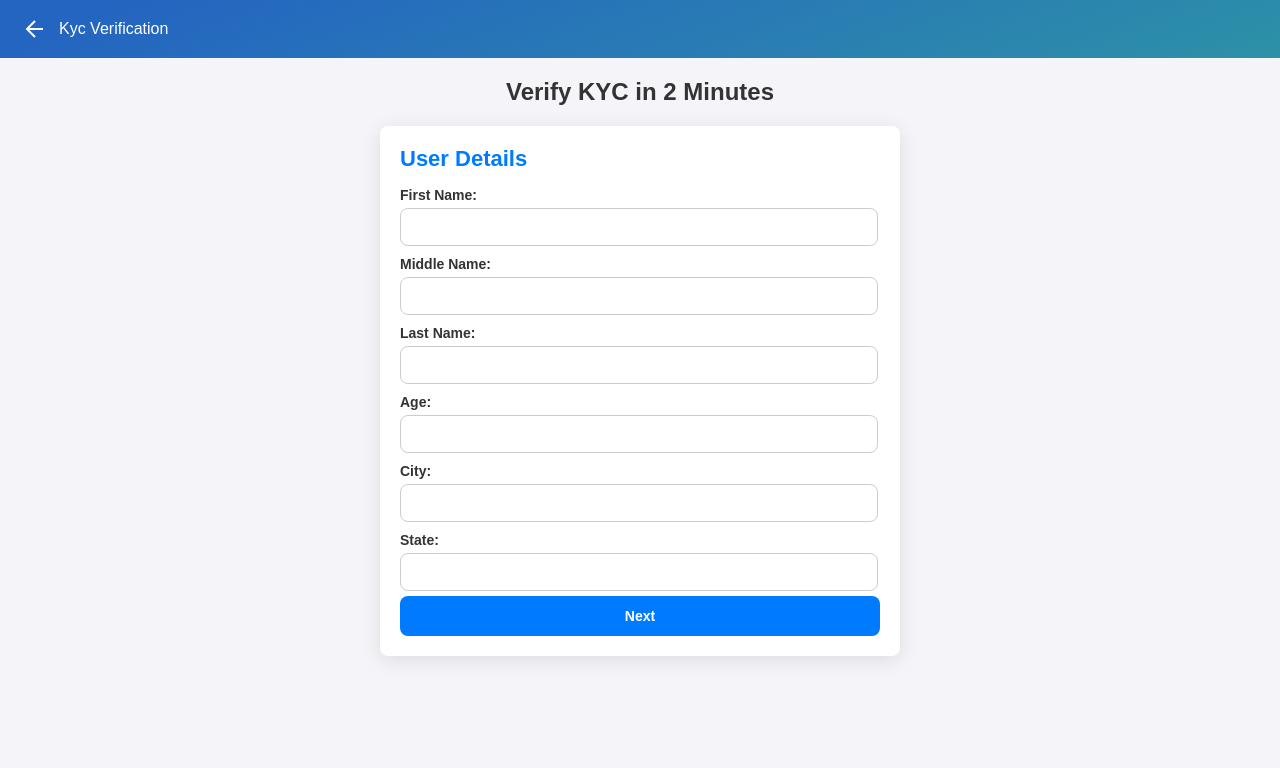
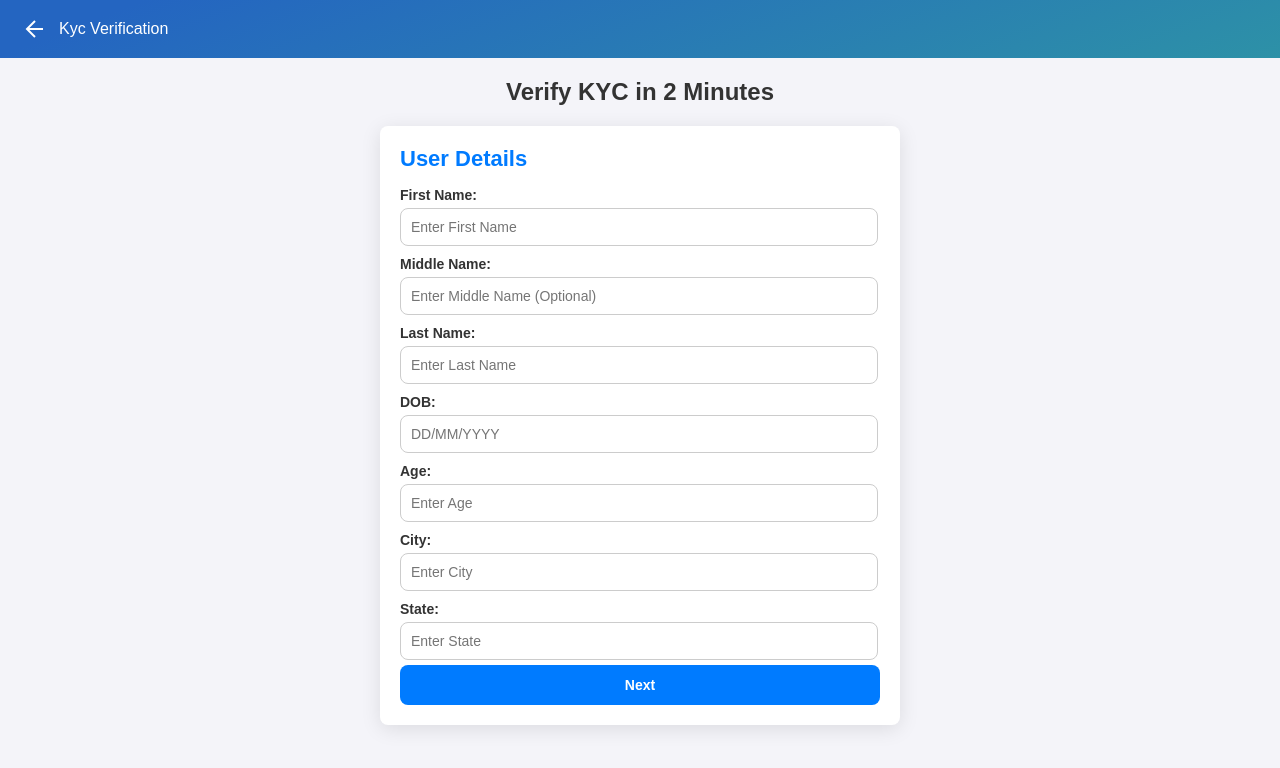
Before and after one commit to dream-ball/dreamball-frontend, a React (Create React App) app: page /kyc in a window 1280 px wide. Shown: the top 768 px of the page. Built offline with nearby package versions, Linux system fonts and the light colour scheme.

Commit message:
cash options

```diff
--- a/src/components/Menu/Menu.js
+++ b/src/components/Menu/Menu.js
@@ -30,7 +30,6 @@ export default function MenuIcon() {
         }
         menu_data();
     }, [])
-
     return (
         <>
             {userData.length > 0 ? <>
@@ -67,7 +66,6 @@ export default function MenuIcon() {
                                         <path d="m3.293 11.293 1.414 1.414L11 6.414V20h2V6.414l6.293 6.293 1.414-1.414L12 2.586l-8.707 8.707z" />
                                     </svg>
                                 </div>
-
                                 <div className="menu_header">
                                     <div className="menu_user_profile">
                                         <img className="menu_user_profile_img" src={userData[0].user_profile} alt="User"></img>
@@ -82,7 +80,7 @@ export default function MenuIcon() {
                                             <div className="menu_balance">
                                                 <div className="menu_wallet_icon"><img className="menu_wallet_img" src={walletIcon} alt="wallett"></img></div>
                                                 <div className="menu_my_balance">My Balance</div>
-                                                <div className="menu_acnt_balance">₹{userData[0].funds}</div>
+                                                <div className="menu_acnt_balance">₹{(userData[0].funds+userData[0].deposits).toLocaleString()}</div>
                                             </div>
                                             <div className="menu_add_btns">
                                                 <div className="menu_add_cash" onClick={() => {
--- a/src/components/kyc/PanVerify.js
+++ b/src/components/kyc/PanVerify.js
@@ -16,6 +16,7 @@ const PanVerify = () => {
   const [firstName, setFirstName] = useState("");
   const [middleName, setMiddleName] = useState("");
   const [lastName, setLastName] = useState("");
+  const [dob, setDob] = useState("");
   const [age, setAge] = useState("");
   const [city, setCity] = useState("");
   const [state, setState] = useState("");
@@ -35,6 +36,7 @@ const PanVerify = () => {
       middleName,
       lastName,
       age,
+      dob,
       city,
       state,
       panNumber,
@@ -44,7 +46,7 @@ const PanVerify = () => {
       panImage
     };
 
-    if (firstName && firstName.trim() !== "" && lastName && lastName.trim() !== "" && age && !isNaN(age) && age > 0 &&
+    if (firstName && firstName.trim() !== "" && lastName && lastName.trim() !== "" && dob && age && !isNaN(age) && age > 0 &&
       city && city.trim() !== "" && state && state.trim() !== "" && panNumber && panNumber.trim() !== "" && aadhaarNumber && aadhaarNumber.trim() !== "" &&
       aadhaarFrontImage && aadhaarBackImage && panImage) {
 
@@ -52,7 +54,6 @@ const PanVerify = () => {
       setMessage("Required all fields")
       return;
     }
-
 
     try {
       server.pathname = '/api/getPan'
@@ -88,6 +89,8 @@ const PanVerify = () => {
             setMiddleName,
             lastName,
             setLastName,
+            dob,
+            setDob,
             age,
             setAge,
             city,
--- a/src/components/kyc/UserDetails.js
+++ b/src/components/kyc/UserDetails.js
@@ -2,20 +2,28 @@ import React, { useState } from "react";
 import { FaTimesCircle } from "react-icons/fa";
 import { useNavigate } from "react-router-dom";
 
-const UserDetails = ({ firstName, setFirstName, middleName, setMiddleName, lastName, setLastName, age, setAge, city, setCity, state, setState, setOnPage }) => {
+const UserDetails = ({ firstName, setFirstName, middleName, setMiddleName, dob, setDob, lastName, setLastName, age, setAge, city, setCity, state, setState, setOnPage }) => {
   const [message, setMessage] = useState("");
-  const navigate =useNavigate()
+  const navigate = useNavigate()
 
   const checkValues = () => {
+
+
     if (firstName === "" || lastName === "") {
+
       setMessage("Fill all the fields")
       setOnPage(0);
-      return; // Stop further execution
+      return;
     }
 
     if (age < 18) {
       setMessage("Under 18 not allowed");
       setOnPage(0);
+      return;
+    }
+    const dobPattern = /^\d{2}\/\d{2}\/\d{4}$/; // DD/MM/YYYY format
+    if (!dobPattern.test(dob)) {
+      alert("Please enter DOB in DD/MM/YYYY format.");
       return;
     }
 
@@ -25,14 +33,14 @@ const UserDetails = ({ firstName, setFirstName, middleName, setMiddleName, lastN
       return;
     }
 
-    setOnPage(1); // Only set page to 1 if all checks pass
+    setOnPage(1);
   };
 
 
   return (
     <>
       <div className="my_header">
-        <div className="my_exit" onClick={()=>navigate('/matches')}>
+        <div className="my_exit" onClick={() => navigate('/matches')}>
           <svg xmlns="http://www.w3.org/2000/svg" fill="#fff" width="24" height="24">
             <path d="m3.293 11.293 1.414 1.414L11 6.414V20h2V6.414l6.293 6.293 1.414-1.414L12 2.586l-8.707 8.707z" />
           </svg>
@@ -47,24 +55,67 @@ const UserDetails = ({ firstName, setFirstName, middleName, setMiddleName, lastN
           <h3>User Details</h3>
 
           {message && <div className="message" style={{ width: "96%", margin: "auto" }} > <FaTimesCircle style={{ color: "red" }} /> <p>{message}</p></div>}
-
           <label>First Name:</label>
-          <input type="text" value={firstName} onChange={(e) => setFirstName(e.target.value)} required />
+          <input
+            type="text"
+            placeholder="Enter First Name"
+            value={firstName}
+            onChange={(e) => setFirstName(e.target.value)}
+            required
+          />
 
           <label>Middle Name:</label>
-          <input type="text" value={middleName} onChange={(e) => setMiddleName(e.target.value)} />
+          <input
+            type="text"
+            placeholder="Enter Middle Name (Optional)"
+            value={middleName}
+            onChange={(e) => setMiddleName(e.target.value)}
+          />
 
           <label>Last Name:</label>
-          <input type="text" value={lastName} onChange={(e) => setLastName(e.target.value)} required />
+          <input
+            type="text"
+            placeholder="Enter Last Name"
+            value={lastName}
+            onChange={(e) => setLastName(e.target.value)}
+            required
+          />
+
+          <label>DOB:</label>
+          <input
+            type="text"
+            placeholder="DD/MM/YYYY"
+            value={dob}
+            onChange={(e) => setDob(e.target.value)}
+            required
+          />
 
           <label>Age:</label>
-          <input type="number" value={age} onChange={(e) => setAge(e.target.value)} required />
+          <input
+            type="number"
+            placeholder="Enter Age"
+            value={age}
+            onChange={(e) => setAge(e.target.value)}
+            required
+          />
 
           <label>City:</label>
-          <input type="text" value={city} onChange={(e) => setCity(e.target.value)} required />
+          <input
+            type="text"
+            placeholder="Enter City"
+            value={city}
+            onChange={(e) => setCity(e.target.value)}
+            required
+          />
 
           <label>State:</label>
-          <input type="text" value={state} onChange={(e) => setState(e.target.value)} required />
+          <input
+            type="text"
+            placeholder="Enter State"
+            value={state}
+            onChange={(e) => setState(e.target.value)}
+            required
+          />
 
           <div className="buttons">
             <button onClick={() => checkValues()}>Next</button>
--- a/src/utils/utils.js
+++ b/src/utils/utils.js
@@ -1,7 +1,7 @@
-// const server = new URL(window.location.origin)
-// server.protocol='http'
-const server = new URL("https://api.dream-ball.com")
-// server.port = 5000
+const server = new URL(window.location.origin)
+server.protocol="http"
+// const server = new URL("http://api.dream-ball.com")
+server.port = 5000
 function display_error(err_msg) {
 
   let con = document.getElementById("error-box")
```
